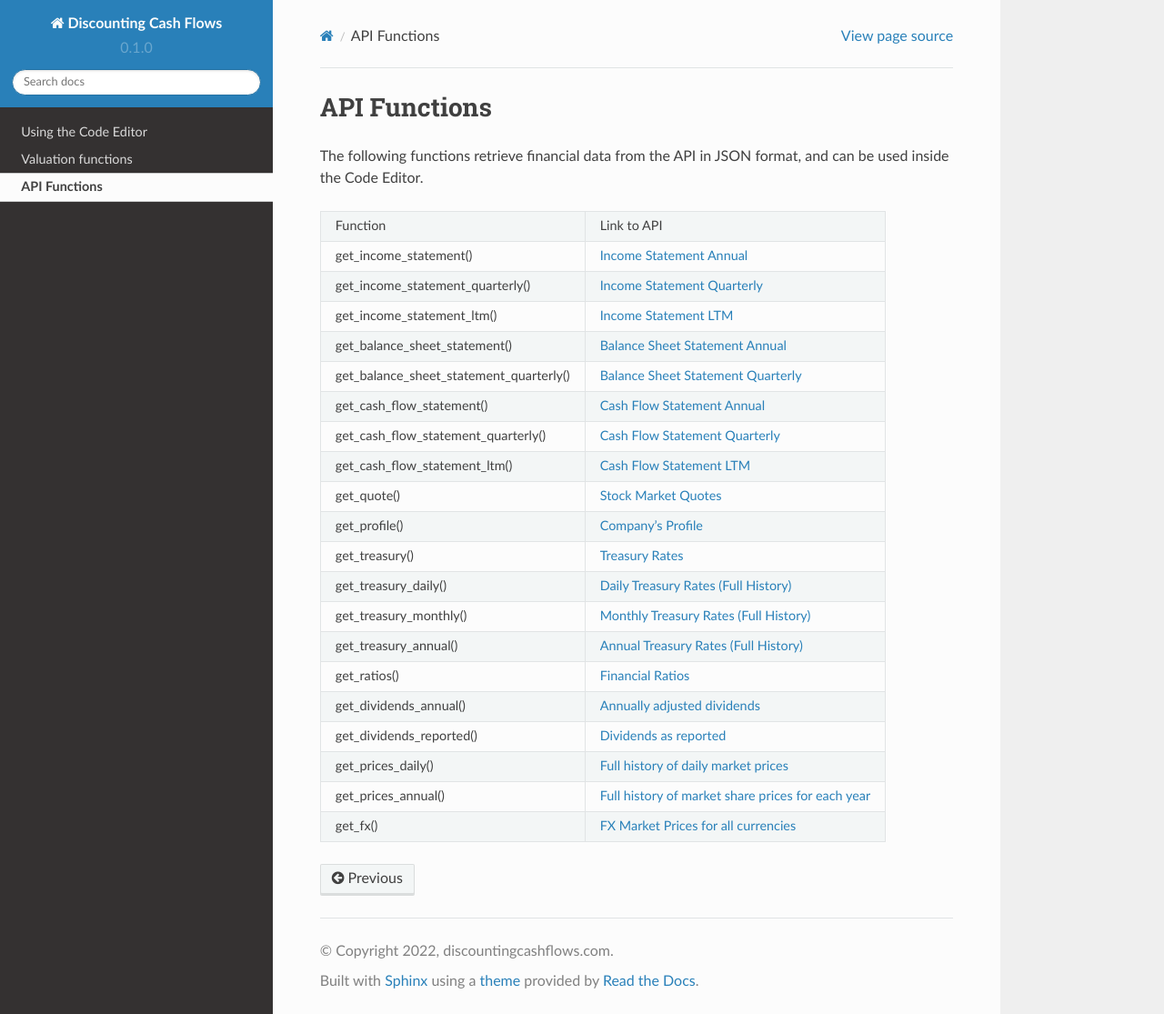
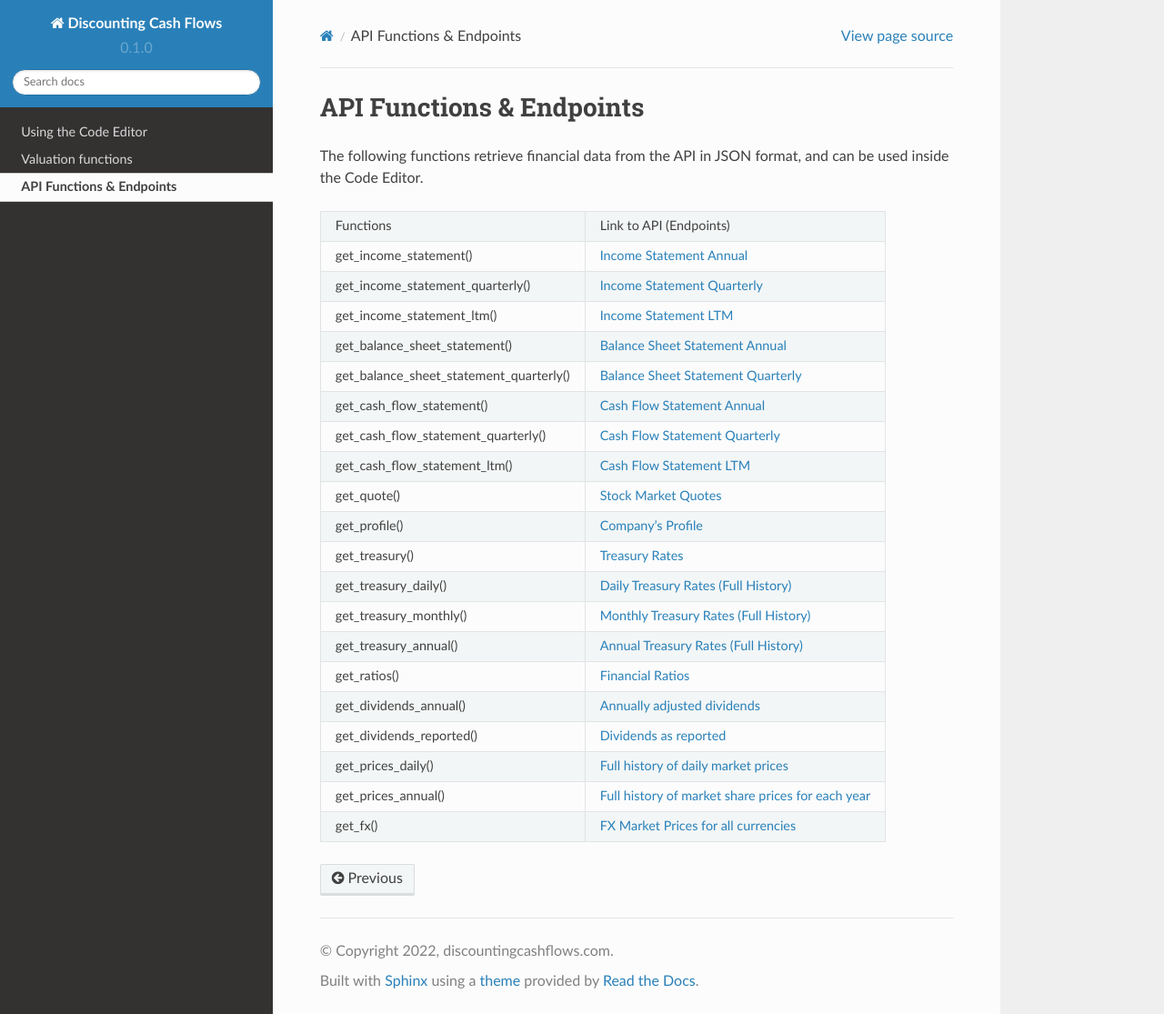
Before and after one commit to DiscountingCashFlows/readthedocs, a Sphinx documentation site: the page built from docs/source/api.rst, in a window 1280 px wide and 1115 px high. Shown: the whole window at 91% size. Built offline with Sphinx 7.4.7 and the Read the Docs theme 2.0.0, drawn with Linux system fonts in a browser that asks for light colours.

Commit message:
Update api.rst

```diff
--- a/docs/source/api.rst
+++ b/docs/source/api.rst
@@ -1,10 +1,10 @@
-API Functions
-=============
+API Functions & Endpoints
+=========================
 
 The following functions retrieve financial data from the API in JSON format, and can be used inside the Code Editor.
 
 +-----------------------------------------+----------------------------------------------------------------------------------------------------------------------+
-| Function                                | Link to API                                                                                                          |
+| Functions                               | Link to API (Endpoints)                                                                                              |
 +-----------------------------------------+----------------------------------------------------------------------------------------------------------------------+
 | get_income_statement()                  | `Income Statement Annual <https://discountingcashflows.com/api/income-statement/AAPL/>`__                            |
 +-----------------------------------------+----------------------------------------------------------------------------------------------------------------------+
```
